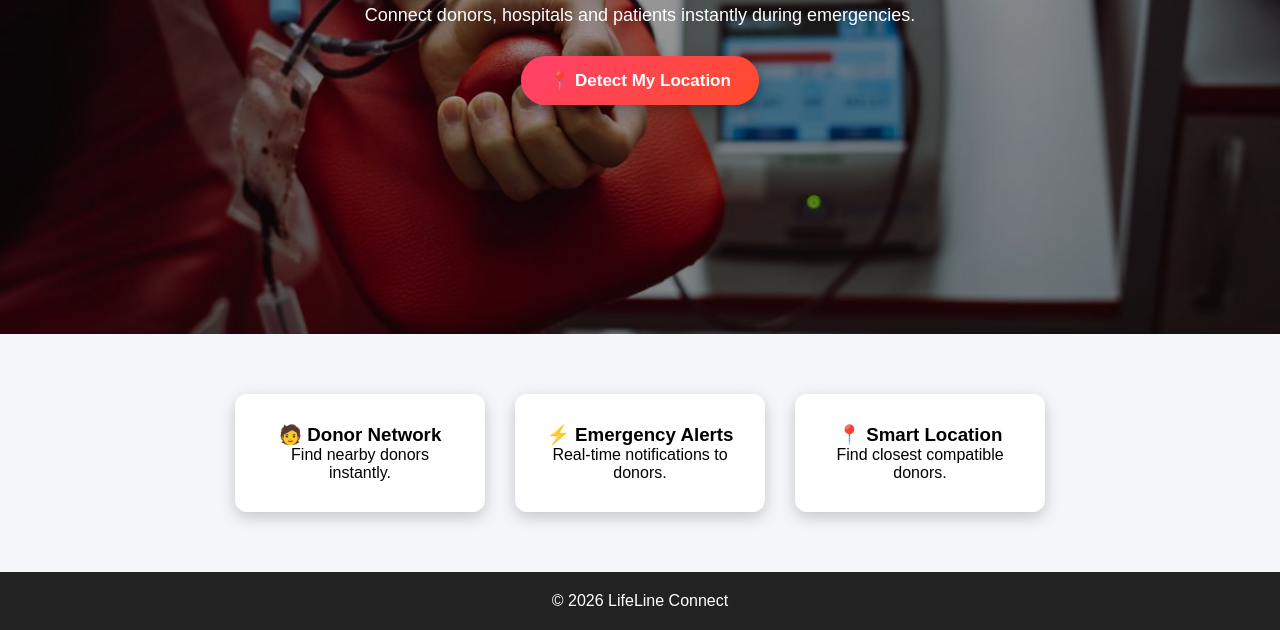
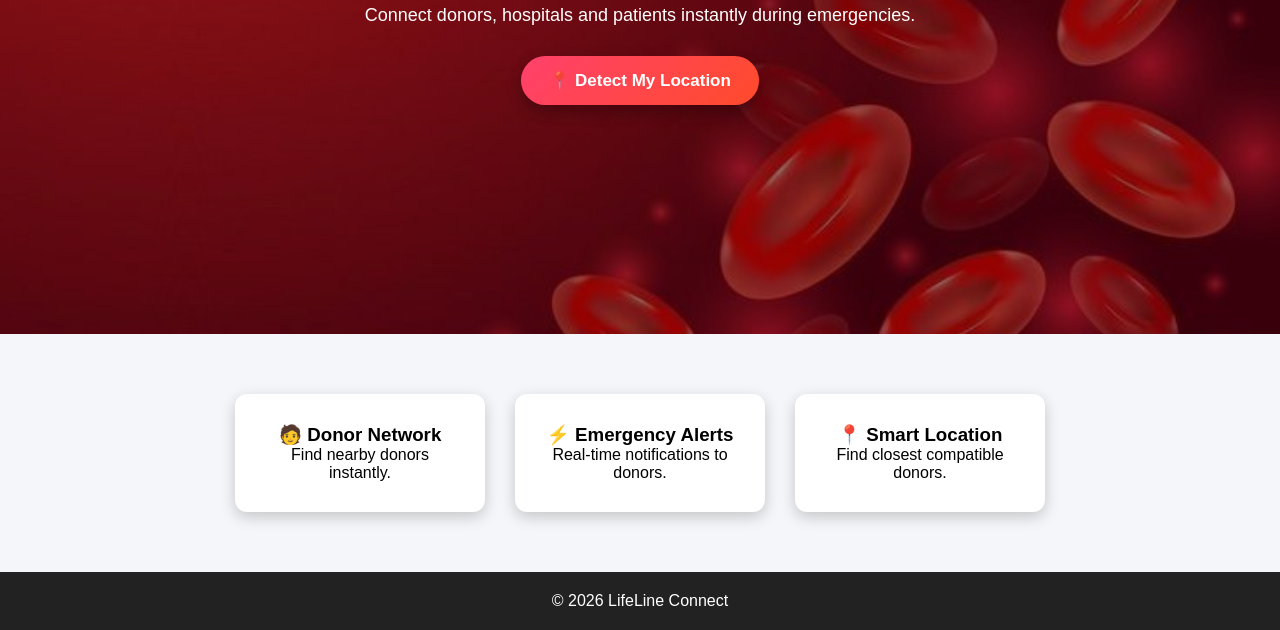
Before and after one commit to Navyas25/Lifeline-Connect, a website: page index.html in a window 1280 px wide. Shown: the part 344-974 px from the top of the page. Drawn offline with nearby package versions, Linux system fonts and the light colour scheme; no server answers.

Commit message:
Refactor CSS formatting and structure

```diff
--- a/blood.css
+++ b/blood.css
@@ -69,7 +69,7 @@ flex-direction:column;
 justify-content:center;
 align-items:center;
 text-align:center;
-background-image:url("d.jpg");
+background-image:url("blood.jpg");
 background-size:cover;
 background-position:center;
 color:white;
```
